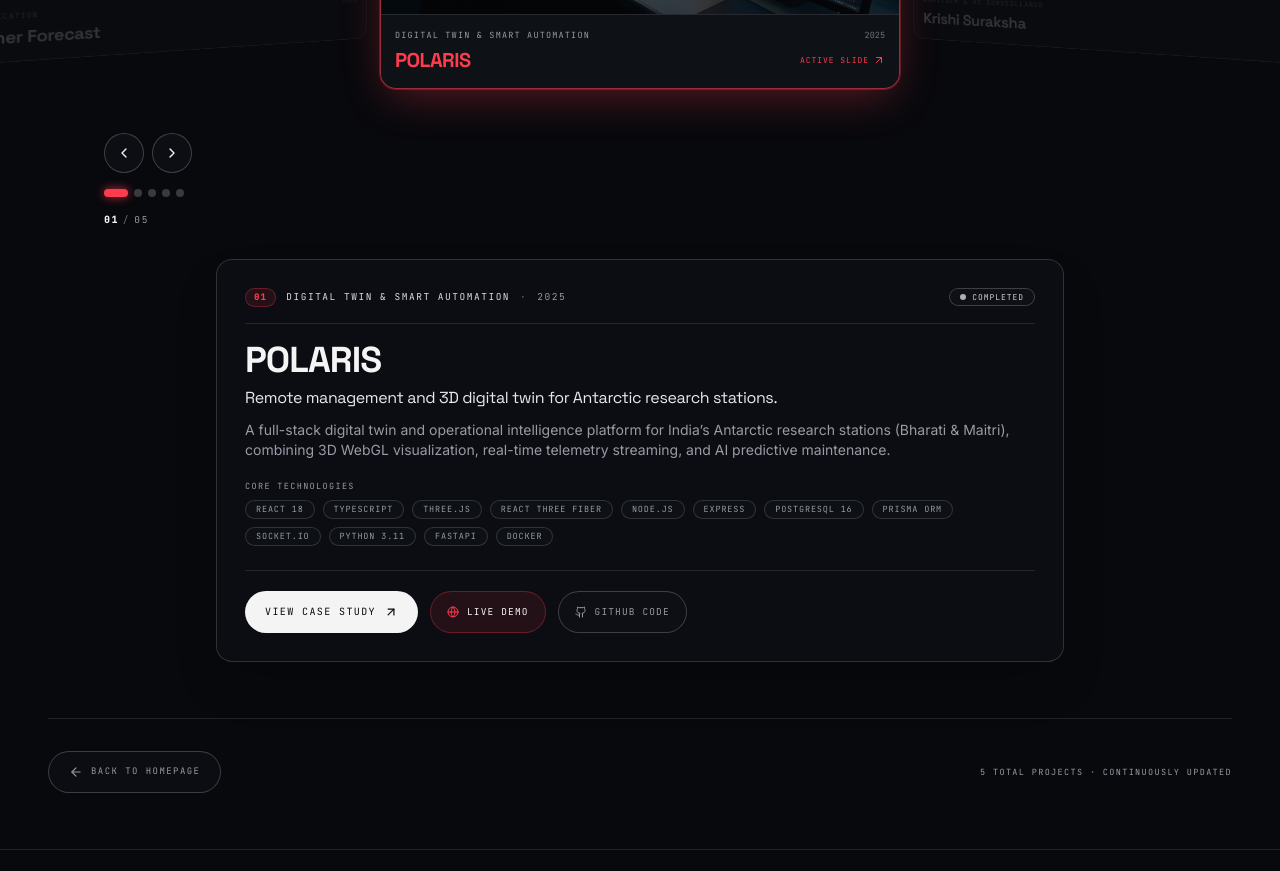
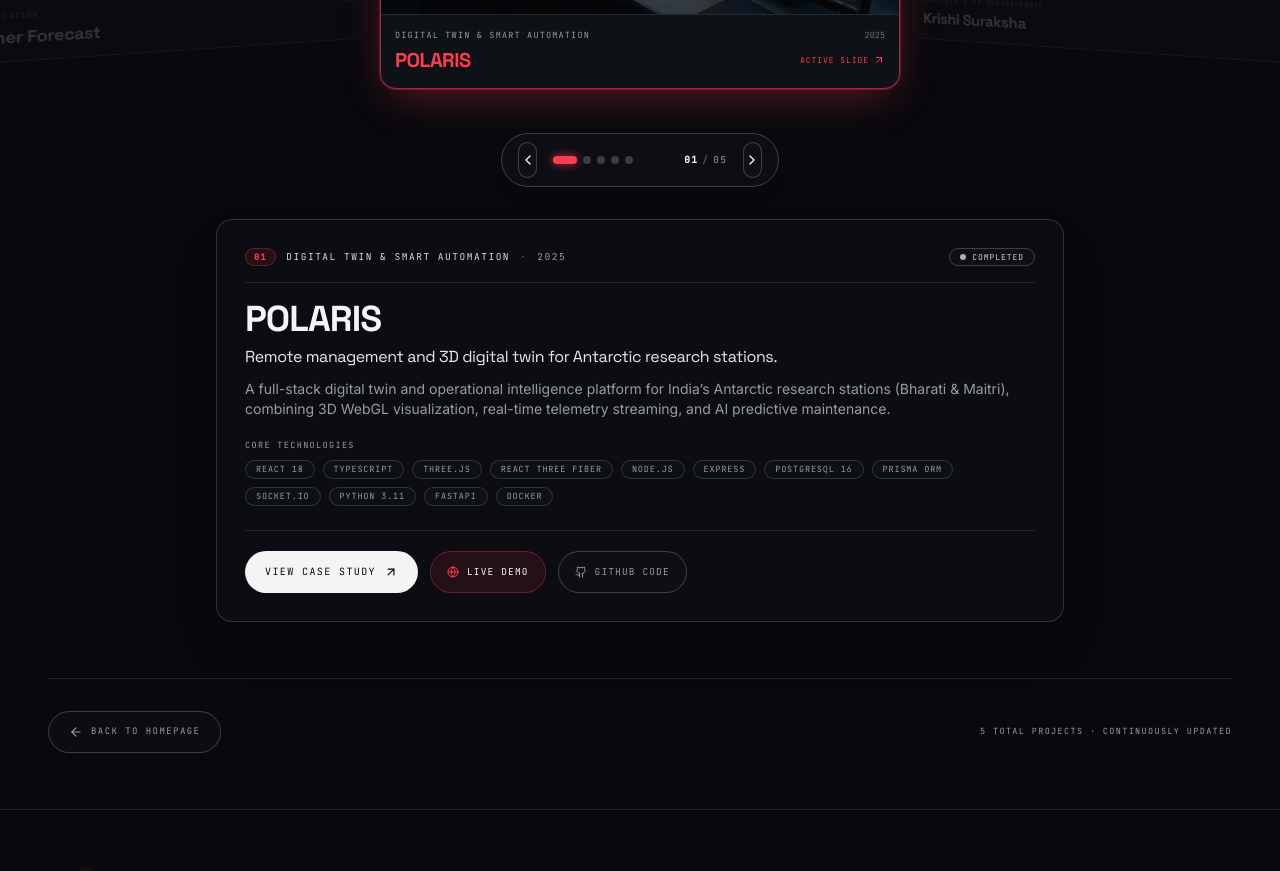
Before and after one commit to Sanjeet3065/My-Portfolio, a React (Vite) app: page /projects in a window 1280 px wide. Shown: the part 840-1711 px from the top of the page. Built offline with nearby package versions, Linux system fonts and the light colour scheme.

Commit message:
style: center carousel navigation controls in unified glass island

```diff
--- a/src/components/projects/SkiperPerspectiveCarousel.tsx
+++ b/src/components/projects/SkiperPerspectiveCarousel.tsx
@@ -231,36 +231,38 @@ export function SkiperPerspectiveCarousel({ projects }: SkiperPerspectiveCarouse
           })}
         </Swiper>
 
-        {/* Carousel Navigation Arrows & Project Counter */}
-        <div className="mt-5 flex flex-wrap items-center justify-between gap-4 px-2 sm:px-4">
-          {/* Previous / Next Buttons */}
-          <div className="flex items-center gap-2">
+        {/* Centered Carousel Navigation Island */}
+        <div className="mt-5 flex items-center justify-center">
+          <div className="inline-flex items-center gap-3 rounded-full border border-line/20 bg-surface/70 px-4 py-2 shadow-lg backdrop-blur-md transition-all duration-300 sm:gap-4">
+            {/* Previous Button */}
             <button
               type="button"
-              className="skiper-prev-btn group flex h-9 w-9 items-center justify-center rounded-full border border-line/20 bg-surface/70 text-paper backdrop-blur-md transition-all hover:border-ember hover:bg-surface hover:text-ember focus-visible:outline-none focus-visible:ring-2 focus-visible:ring-ember sm:h-10 sm:w-10"
+              className="skiper-prev-btn group flex h-8 w-8 items-center justify-center rounded-full border border-line/20 bg-surface/80 text-paper transition-all hover:border-ember hover:bg-surface hover:text-ember focus-visible:outline-none focus-visible:ring-2 focus-visible:ring-ember sm:h-9 sm:w-9"
               aria-label="Previous project slide"
             >
               <ChevronLeft className="h-4 w-4 transition-transform group-hover:-translate-x-0.5" />
             </button>
+
+            {/* Pagination Bullets */}
+            <div className="skiper-pagination-container flex items-center gap-1.5" />
+
+            {/* Project Index Counter */}
+            <div className="font-mono text-[9px] uppercase tracking-[0.14em] text-muted sm:text-[9.5px]">
+              <span className="font-semibold text-paper">
+                {String(activeIndex + 1).padStart(2, '0')}
+              </span>
+              <span className="mx-1 text-line/40">/</span>
+              <span>{String(projects.length).padStart(2, '0')}</span>
+            </div>
+
+            {/* Next Button */}
             <button
               type="button"
-              className="skiper-next-btn group flex h-9 w-9 items-center justify-center rounded-full border border-line/20 bg-surface/70 text-paper backdrop-blur-md transition-all hover:border-ember hover:bg-surface hover:text-ember focus-visible:outline-none focus-visible:ring-2 focus-visible:ring-ember sm:h-10 sm:w-10"
+              className="skiper-next-btn group flex h-8 w-8 items-center justify-center rounded-full border border-line/20 bg-surface/80 text-paper transition-all hover:border-ember hover:bg-surface hover:text-ember focus-visible:outline-none focus-visible:ring-2 focus-visible:ring-ember sm:h-9 sm:w-9"
               aria-label="Next project slide"
             >
               <ChevronRight className="h-4 w-4 transition-transform group-hover:translate-x-0.5" />
             </button>
-          </div>
-
-          {/* Pagination Bullets */}
-          <div className="skiper-pagination-container flex items-center gap-1.5" />
-
-          {/* Project Index Counter */}
-          <div className="font-mono text-[9px] uppercase tracking-[0.18em] text-muted sm:text-[9.5px]">
-            <span className="font-semibold text-paper">
-              {String(activeIndex + 1).padStart(2, '0')}
-            </span>
-            <span className="mx-1 text-line/40">/</span>
-            <span>{String(projects.length).padStart(2, '0')}</span>
           </div>
         </div>
       </div>
```
